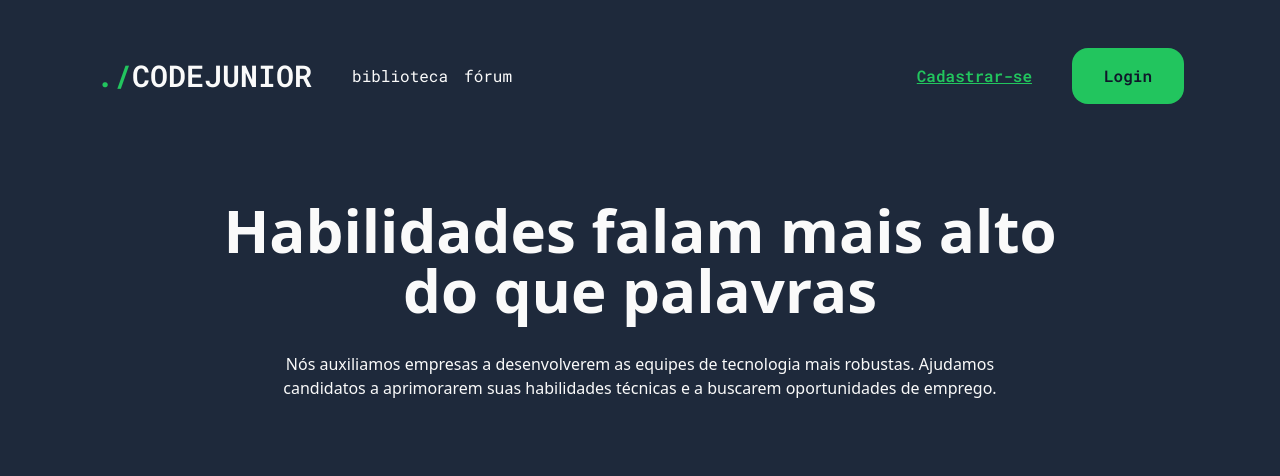
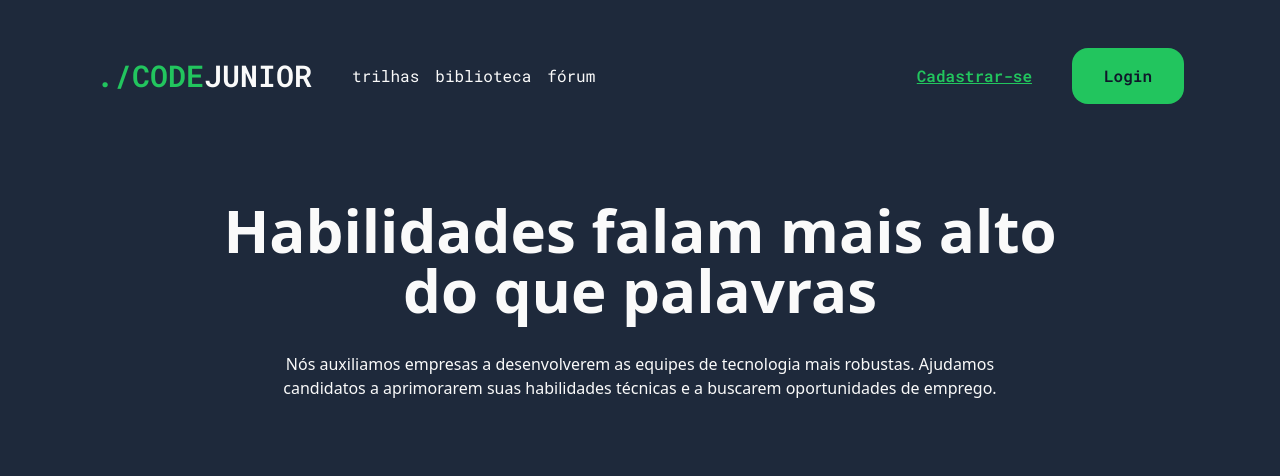
Before and after one commit to freitasanderson1/CodeJunior, a Django app: page /codejunior/ in a window 1280 px wide. Shown: the top 476 px of the page. Run offline with Django 4.2, Linux system fonts and the light colour scheme; some libraries are stand-ins or nearby versions; grey boxes are pictures that could not be loaded.

Commit message:
Fix Style e Topbar links

```diff
--- a/codeJunior/desafios/templates/base/base.html
+++ b/codeJunior/desafios/templates/base/base.html
@@ -23,6 +23,26 @@
     .font-instrument-sans {
       font-family: 'Roboto Mono', monospace;
     }
+    .link-topbar{
+      position: relative;
+    }
+    .link-topbar::after{
+      content: '';
+      background-color: #22C55E;
+      height: 2px;
+      width: 0%;
+      position: absolute;
+      bottom: -5px;
+      left: 0;
+      right: 0;
+      transition: .2s;
+    }
+    .link-topbar:hover{
+      color: #22C55E;
+    }
+    .link-topbar:hover::after{
+      width:100%;
+    }
   </style>
 
   <title>
@@ -34,18 +54,25 @@
   <main class="bg-slate-800 ">
     {% block header %}
     <header class="container mx-auto py-12 px-24 font-instrument-sans flex items-center gap-10 text-zinc-50">
-      <h1 class="font-bold text-3xl"><span class="text-green-500">./</span>CODEJUNIOR</h1>
+      <a href="{% url "desafios-index" %}">
+        <h1 class="font-bold text-3xl"><span class="text-green-500">./CODE</span>JUNIOR</h1>
+      </a>
 
       <nav class="flex-1">
         <ul class="flex items-center gap-4">
-          <li>
-            <a href="{% url "biliotecaList" %}" class="">
+          <li class="link-topbar">
+            <a href="{% url "desafios-list" %}">
+              trilhas
+            </a>
+          </li>
+          <li class="link-topbar">
+            <a href="{% url "biliotecaList" %}">
               biblioteca
             </a>
           </li>
 
-          <li>
-            <a href="{% url "forum:index-Forum" %}" class="">
+          <li class="link-topbar">
+            <a href="{% url "forum:index-Forum" %}">
               fórum
             </a>
           </li>
--- a/codeJunior/desafios/urls.py
+++ b/codeJunior/desafios/urls.py
@@ -11,7 +11,7 @@ from cadastro.views import LoginView, SairView, CadastroView
 
 urlpatterns = [
     path('', IndexTemplateView.as_view(), name="desafios-index"),
-    path('home/', DesafiosListView.as_view(), name="desafios-list"),
+    path('trilhas/', DesafiosListView.as_view(), name="desafios-list"),
     path('desafio/<int:pk>', DesafiosDetailView.as_view(), name="desafios-detail"),
     path('tentativa/', SubmissaoCreateView.as_view(), name='submeterTentativa'),
     path('resultado/', DesafiosResolvidosListView.as_view(), name='desafioResolvido'),
--- a/codeJunior/static-global/css/forumIndex.css
+++ b/codeJunior/static-global/css/forumIndex.css
@@ -1,6 +1,9 @@
 *{
     margin: 0;
     padding: 0;
+  }
+  .font-instrument-sans {
+    font-family: 'Roboto Mono', monospace;
   }
   section{
     position: relative;
```
Also changed, not shown: codeJunior/desafios/templates/desafiosListView.html (+0 -8 lines), codeJunior/forum/templates/base.html (+6 -3 lines).
